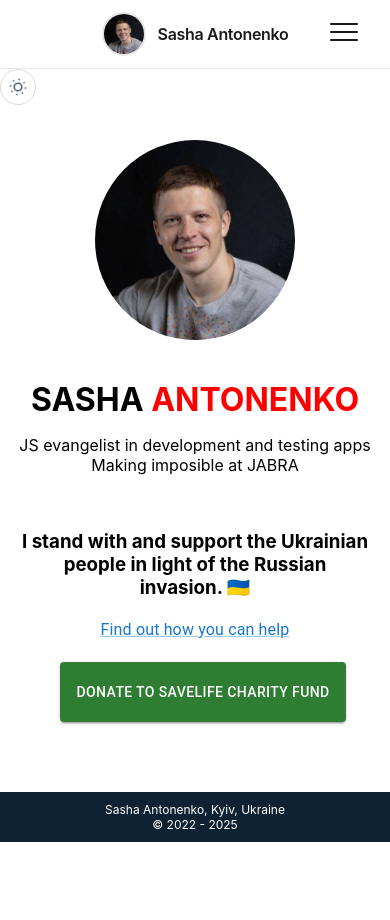
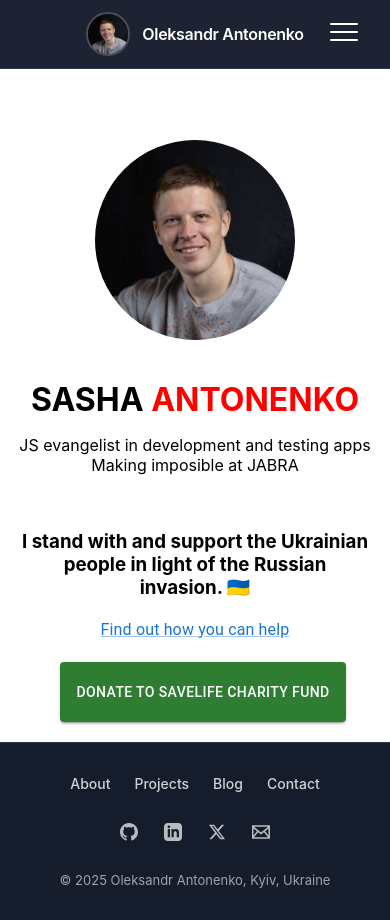
Before and after one commit to sashaant/antonenko-tech, a React (Create React App) app: page / in a window 390 px wide. Before the commit the page ends 844 px from the top, so only its background shows below. Built offline with nearby package versions, Linux system fonts and the light colour scheme; the HTML template or start-up script is replaced by a standard one.

Commit message:
header and footer update

```diff
--- a/src/componets/Footer.js
+++ b/src/componets/Footer.js
@@ -1,17 +1,84 @@
 import React from 'react';
-
 import '../styles/Footer.css';
 
+const Footer = () => {
+  const currentYear = new Date().getFullYear();
 
-const Footer = () => {
-    const year = new Date().getFullYear();
+  const navigationLinks = [
+    { href: '#about', label: 'About' },
+    { href: '#projects', label: 'Projects' },
+    { href: '#blog', label: 'Blog' },
+    { href: '#contact', label: 'Contact' }
+  ];
 
-    return (
-        <div className="footer">
-            <p>Sasha Antonenko, Kyiv, Ukraine<br/>
-            {`© 2022 - ${year}`} </p>
+  const socialLinks = [
+    {
+      href: 'https://github.com/sashaant',
+      label: 'GitHub',
+      icon: (
+        <path d="M12 0c-6.626 0-12 5.373-12 12 0 5.302 3.438 9.8 8.207 11.387.599.111.793-.261.793-.577v-2.234c-3.338.726-4.033-1.416-4.033-1.416-.546-1.387-1.333-1.756-1.333-1.756-1.089-.745.083-.729.083-.729 1.205.084 1.839 1.237 1.839 1.237 1.07 1.834 2.807 1.304 3.492.997.107-.775.418-1.305.762-1.604-2.665-.305-5.467-1.334-5.467-5.931 0-1.311.469-2.381 1.236-3.221-.124-.303-.535-1.524.117-3.176 0 0 1.008-.322 3.301 1.23.957-.266 1.983-.399 3.003-.404 1.02.005 2.047.138 3.006.404 2.291-1.552 3.297-1.23 3.297-1.23.653 1.653.242 2.874.118 3.176.77.84 1.235 1.911 1.235 3.221 0 4.609-2.807 5.624-5.479 5.921.43.372.823 1.102.823 2.222v3.293c0 .319.192.694.801.576 4.765-1.589 8.199-6.086 8.199-11.386 0-6.627-5.373-12-12-12z" />
+      )
+    },
+    {
+      href: 'https://www.linkedin.com/in/oleksandr-antonenko-81a1a6125/',
+      label: 'LinkedIn',
+      icon: (
+        <path d="M19 0h-14c-2.761 0-5 2.239-5 5v14c0 2.761 2.239 5 5 5h14c2.762 0 5-2.239 5-5v-14c0-2.761-2.238-5-5-5zm-11 19h-3v-11h3v11zm-1.5-12.268c-.966 0-1.75-.79-1.75-1.764s.784-1.764 1.75-1.764 1.75.79 1.75 1.764-.783 1.764-1.75 1.764zm13.5 12.268h-3v-5.604c0-3.368-4-3.113-4 0v5.604h-3v-11h3v1.765c1.396-2.586 7-2.777 7 2.476v6.759z" />
+      )
+    },
+    {
+      href: 'https://twitter.com/yourusername',
+      label: 'Twitter',
+      icon: (
+        <path d="M18.244 2.25h3.308l-7.227 8.26 8.502 11.24H16.17l-5.214-6.817L4.99 21.75H1.68l7.73-8.835L1.254 2.25H8.08l4.713 6.231zm-1.161 17.52h1.833L7.084 4.126H5.117z" />
+      )
+    },
+    {
+      href: 'mailto:oantonenko.dev@gmail.com',
+      label: 'Email',
+      icon: (
+        <path d="M0 3v18h24v-18h-24zm6.623 7.929l-4.623 5.712v-9.458l4.623 3.746zm-4.141-5.929h19.035l-9.517 7.713-9.518-7.713zm5.694 7.188l3.824 3.099 3.83-3.104 5.612 6.817h-18.779l5.513-6.812zm9.208-1.264l4.616-3.741v9.348l-4.616-5.607z" />
+      )
+    }
+  ];
+
+  return (
+    <footer className="dark-footer">
+      <div className="footer-container">
+        {/* Navigation Links */}
+        <nav className="footer-nav" aria-label="Footer navigation">
+          {navigationLinks.map((link) => (
+            <a key={link.href} href={link.href}>
+              {link.label}
+            </a>
+          ))}
+        </nav>
+
+        {/* Social Icons */}
+        <div className="footer-socials" aria-label="Social media links">
+          {socialLinks.map((social) => (
+            <a
+              key={social.label}
+              href={social.href}
+              target="_blank"
+              rel="noopener noreferrer"
+              className="footer-social-link"
+              aria-label={social.label}
+            >
+              <svg viewBox="0 0 24 24" width="20" height="20" fill="currentColor">
+                {social.icon}
+              </svg>
+            </a>
+          ))}
         </div>
-    );
-    };
+
+        {/* Copyright */}
+        <div className="footer-copyright">
+          <p>© {currentYear} Oleksandr Antonenko, Kyiv, Ukraine</p>
+        </div>
+      </div>
+    </footer>
+  );
+};
 
 export default Footer;
--- a/src/componets/Header.js
+++ b/src/componets/Header.js
@@ -16,18 +16,19 @@ function Header() {
         {/* Profile Section - Centered */}
         <div className="header-profile">
           <a href="/" className="header-brand">
-            <img src={profileImage} alt="Sasha Antonenko" className="header-avatar" />
-            <span className="header-name">Sasha Antonenko</span>
+            <img src={profileImage} alt="Oleksandr Antonenko" className="header-avatar" />
+            <span className="header-name">Oleksandr Antonenko</span>
           </a>
         </div>
 
         {/* Desktop Navigation - Centered */}
-        <nav className="header-nav desktop-nav">
-          <a href="#about" className="nav-link">About</a>
-          <a href="#projects" className="nav-link">Projects</a>
-          <a href="#blog" className="nav-link">Blog</a>
-          <a href="#contact" className="nav-link">Contact</a>
-        </nav>
+       <nav className="header-nav desktop-nav">
+  <a href="#about" className="nav-link" onClick={() => setShowMenu(false)}>About</a>
+          <a href="#videos" className="nav-link" onClick={() => setShowMenu(false)}>Videos</a>
+          <a href="#podcasts" className="nav-link" onClick={() => setShowMenu(false)}>Podcasts</a>
+          <a href="#courses" className="nav-link" onClick={() => setShowMenu(false)}>Courses</a>
+          <a href="#blog" className="nav-link" onClick={() => setShowMenu(false)}>Blog</a>
+</nav>
 
         {/* Right Section: Social Icons + Theme Switcher */}
         <div className="header-right">
@@ -95,10 +96,12 @@ function Header() {
 
       {/* Mobile Navigation */}
       <nav className={`mobile-nav ${showMenu ? 'show' : ''}`}>
-        <a href="#about" className="nav-link" onClick={() => setShowMenu(false)}>About</a>
-        <a href="#projects" className="nav-link" onClick={() => setShowMenu(false)}>Projects</a>
-        <a href="#blog" className="nav-link" onClick={() => setShowMenu(false)}>Blog</a>
-        <a href="#contact" className="nav-link" onClick={() => setShowMenu(false)}>Contact</a>
+          <a href="#about" className="nav-link" onClick={() => setShowMenu(false)}>About</a>
+          <a href="#videos" className="nav-link" onClick={() => setShowMenu(false)}>Videos</a>
+          <a href="#podcasts" className="nav-link" onClick={() => setShowMenu(false)}>Podcasts</a>
+          <a href="#courses" className="nav-link" onClick={() => setShowMenu(false)}>Courses</a>
+          <a href="#blog" className="nav-link" onClick={() => setShowMenu(false)}>Blog</a>
+
 
         {/* Mobile Social Icons + Theme Switcher */}
         <div className="mobile-bottom-row">
--- a/src/styles/Footer.css
+++ b/src/styles/Footer.css
@@ -1,20 +1,132 @@
-  .footer {
-    display: flex;
-    justify-content: center;
-    align-items: center;
-    height: 50px;
-    background-color: #0e2233;
-    color: #fff;
-    font-size: 14px;
-    width: 100%;
-    position: absolute;
-    bottom: 0;
+.dark-footer {
+  background: rgba(17, 24, 39, 0.98);
+  border-top: 1px solid rgba(255, 255, 255, 0.1);
+  padding: 2.5rem 0;
+  margin-top: auto;
 }
 
-@media only screen and (max-width: 768px) {
-    .footer {
-        font-size: 12px;
-        margin-top: 50px;
-        position: inherit;
-    }
+.footer-container {
+  max-width: 1400px;
+  margin: 0 auto;
+  padding: 0 2rem;
+  display: flex;
+  flex-direction: column;
+  align-items: center;
+  gap: 1.5rem;
 }
+
+/* Navigation Links */
+.footer-nav {
+  display: flex;
+  gap: 2rem;
+  flex-wrap: wrap;
+  justify-content: center;
+}
+
+.footer-nav a {
+  color: rgba(255, 255, 255, 0.8);
+  text-decoration: none;
+  font-size: 0.9375rem;
+  font-weight: 500;
+  transition: color 0.2s ease;
+  position: relative;
+}
+
+.footer-nav a:hover {
+  color: #ffffff;
+}
+
+/* Subtle underline on hover */
+.footer-nav a::after {
+  content: '';
+  position: absolute;
+  bottom: -4px;
+  left: 0;
+  width: 0;
+  height: 1px;
+  background: rgba(255, 255, 255, 0.8);
+  transition: width 0.3s ease;
+}
+
+.footer-nav a:hover::after {
+  width: 100%;
+}
+
+/* Social Icons */
+.footer-socials {
+  display: flex;
+  gap: 1rem;
+  justify-content: center;
+}
+
+.footer-social-link {
+  display: flex;
+  align-items: center;
+  justify-content: center;
+  width: 36px;
+  height: 36px;
+  color: rgba(255, 255, 255, 0.7);
+  background: transparent;
+  border-radius: 50%;
+  transition: all 0.2s ease;
+  text-decoration: none;
+}
+
+.footer-social-link:hover {
+  color: #ffffff;
+  background: rgba(255, 255, 255, 0.1);
+  transform: translateY(-2px);
+}
+
+.footer-social-link svg {
+  width: 20px;
+  height: 20px;
+}
+
+/* Copyright */
+.footer-copyright {
+  text-align: center;
+}
+
+.footer-copyright p {
+  margin: 0;
+  color: rgba(255, 255, 255, 0.6);
+  font-size: 0.875rem;
+}
+
+/* Mobile adjustments */
+@media (max-width: 767px) {
+  .dark-footer {
+    padding: 2rem 0;
+  }
+
+  .footer-container {
+    padding: 0 1.5rem;
+  }
+
+  .footer-nav {
+    gap: 1.5rem;
+  }
+
+  .footer-nav a {
+    font-size: 0.875rem;
+  }
+
+  .footer-socials {
+    gap: 0.75rem;
+  }
+
+  .footer-social-link {
+    width: 32px;
+    height: 32px;
+  }
+
+  .footer-social-link svg {
+    width: 18px;
+    height: 18px;
+  }
+
+  .footer-copyright p {
+    font-size: 0.8125rem;
+  }
+}
--- /dev/null
+++ b/src/styles/Global-styles.css
@@ -0,0 +1,106 @@
+/* Default Light Mode */
+body {
+  margin: 0;
+  padding: 0;
+  font-family: -apple-system, BlinkMacSystemFont, 'Segoe UI', 'Roboto', 'Oxygen',
+    'Ubuntu', 'Cantarell', 'Fira Sans', 'Droid Sans', 'Helvetica Neue',
+    sans-serif;
+  -webkit-font-smoothing: antialiased;
+  -moz-osx-font-smoothing: grayscale;
+  background-color: #ffffff;
+  color: #1a1a1a;
+  transition: background-color 0.3s ease, color 0.3s ease;
+}
+
+/* Dark Mode - Only affects main content background */
+body.dark-mode {
+  background-color: #0f172a;
+  color: #e2e8f0;
+}
+
+/* Main content wrapper */
+.main-content {
+  min-height: 100vh;
+  background-color: inherit;
+}
+
+/* Card/Component backgrounds */
+.card,
+.content-section,
+.component {
+  background-color: #ffffff;
+  color: #1a1a1a;
+  transition: background-color 0.3s ease, color 0.3s ease;
+}
+
+body.dark-mode .card,
+body.dark-mode .content-section,
+body.dark-mode .component {
+  background-color: #1e293b;
+  color: #e2e8f0;
+}
+
+/* Links */
+a {
+  color: #3b82f6;
+  text-decoration: none;
+  transition: color 0.2s ease;
+}
+
+a:hover {
+  color: #2563eb;
+}
+
+body.dark-mode a {
+  color: #60a5fa;
+}
+
+body.dark-mode a:hover {
+  color: #93c5fd;
+}
+
+/* Code blocks */
+code {
+  font-family: source-code-pro, Menlo, Monaco, Consolas, 'Courier New',
+    monospace;
+}
+
+/* Selection */
+::selection {
+  background-color: rgba(59, 130, 246, 0.3);
+  color: inherit;
+}
+
+body.dark-mode ::selection {
+  background-color: rgba(96, 165, 250, 0.3);
+}
+
+/* Scrollbar styling (optional) */
+::-webkit-scrollbar {
+  width: 12px;
+}
+
+::-webkit-scrollbar-track {
+  background: #f1f5f9;
+}
+
+::-webkit-scrollbar-thumb {
+  background: #cbd5e1;
+  border-radius: 6px;
+}
+
+::-webkit-scrollbar-thumb:hover {
+  background: #94a3b8;
+}
+
+body.dark-mode ::-webkit-scrollbar-track {
+  background: #0f172a;
+}
+
+body.dark-mode ::-webkit-scrollbar-thumb {
+  background: #334155;
+}
+
+body.dark-mode ::-webkit-scrollbar-thumb:hover {
+  background: #475569;
+}
--- a/src/styles/Header.css
+++ b/src/styles/Header.css
@@ -1,19 +1,13 @@
-/* Modern Header Styles - Centered Layout with Theme Switcher */
+/* Modern Header Styles - Always Dark */
 
 .modern-header {
   position: sticky;
   top: 0;
   z-index: 1000;
-  background: rgba(255, 255, 255, 0.95);
+  background: rgba(17, 24, 39, 0.95);
   backdrop-filter: blur(10px);
-  border-bottom: 1px solid rgba(0, 0, 0, 0.08);
+  border-bottom: 1px solid rgba(255, 255, 255, 0.1);
   transition: all 0.3s ease;
-}
-
-/* Dark mode support */
-body.dark-mode .modern-header {
-  background: rgba(14, 34, 51, 0.95);
-  border-bottom: 1px solid rgba(255, 255, 255, 0.1);
 }
 
 .header-container {
@@ -50,12 +44,8 @@ body.dark-mode .modern-header {
   height: 48px;
   border-radius: 50%;
   object-fit: cover;
-  border: 2px solid rgba(0, 0, 0, 0.1);
+  border: 2px solid rgba(255, 255, 255, 0.2);
   transition: transform 0.2s ease;
-}
-
-body.dark-mode .header-avatar {
-  border-color: rgba(255, 255, 255, 0.2);
 }
 
 .header-brand:hover .header-avatar {
@@ -65,12 +55,8 @@ body.dark-mode .header-avatar {
 .header-name {
   font-size: 1.125rem;
   font-weight: 600;
-  color: #1a1a1a;
+  color: #ffffff;
   letter-spacing: -0.02em;
-}
-
-body.dark-mode .header-name {
-  color: #ffffff;
 }
 
 /* Desktop Navigation - Centered */
@@ -88,7 +74,7 @@ body.dark-mode .header-name {
 
 .nav-link {
   position: relative;
-  color: #4a5568;
+  color: rgba(255, 255, 255, 0.8);
   text-decoration: none;
   font-size: 0.9375rem;
   font-weight: 500;
@@ -96,15 +82,7 @@ body.dark-mode .header-name {
   transition: color 0.2s ease;
 }
 
-body.dark-mode .nav-link {
-  color: rgba(255, 255, 255, 0.8);
-}
-
 .nav-link:hover {
-  color: #1a1a1a;
-}
-
-body.dark-mode .nav-link:hover {
   color: #ffffff;
 }
 
@@ -116,12 +94,8 @@ body.dark-mode .nav-link:hover {
   left: 0;
   width: 0;
   height: 2px;
-  background: #1a1a1a;
+  background: #ffffff;
   transition: width 0.3s ease;
-}
-
-body.dark-mode .nav-link::after {
-  background: #ffffff;
 }
 
 .nav-link:hover::after {
@@ -164,26 +138,17 @@ body.dark-mode .nav-link::after {
   justify-content: center;
   width: 36px;
   height: 36px;
-  color: #4a5568;
+  color: rgba(255, 255, 255, 0.7);
   background: transparent;
   border-radius: 50%;
   transition: all 0.2s ease;
   text-decoration: none;
 }
 
-body.dark-mode .social-link {
-  color: rgba(255, 255, 255, 0.7);
-}
-
 .social-link:hover {
-  color: #1a1a1a;
-  background: rgba(0, 0, 0, 0.05);
-  transform: translateY(-2px);
-}
-
-body.dark-mode .social-link:hover {
   color: #ffffff;
   background: rgba(255, 255, 255, 0.1);
+  transform: translateY(-2px);
 }
 
 .social-link svg {
@@ -216,14 +181,10 @@ body.dark-mode .social-link:hover {
 .menu-icon {
   width: 100%;
   height: 2px;
-  background: #1a1a1a;
+  background: #ffffff;
   border-radius: 2px;
   transition: all 0.3s ease;
   transform-origin: center;
-}
-
-body.dark-mode .menu-icon {
-  background: #ffffff;
 }
 
 /* Animated hamburger to X */
@@ -255,10 +216,6 @@ body.dark-mode .menu-icon {
 .mobile-nav.show {
   max-height: 500px;
   padding: 1rem 0;
-  border-top: 1px solid rgba(0, 0, 0, 0.08);
-}
-
-body.dark-mode .mobile-nav.show {
   border-top: 1px solid rgba(255, 255, 255, 0.1);
 }
 
@@ -271,10 +228,6 @@ body.dark-mode .mobile-nav.show {
 }
 
 .mobile-nav .nav-link:hover {
-  background: rgba(0, 0, 0, 0.03);
-}
-
-body.dark-mode .mobile-nav .nav-link:hover {
   background: rgba(255, 255, 255, 0.05);
 }
 
@@ -289,13 +242,9 @@ body.dark-mode .mobile-nav .nav-link:hover {
   gap: 1rem;
   padding: 1rem 0;
   margin-top: 0.5rem;
-  border-top: 1px solid rgba(0, 0, 0, 0.08);
+  border-top: 1px solid rgba(255, 255, 255, 0.1);
   width: 100%;
   justify-content: center;
-}
-
-body.dark-mode .mobile-bottom-row {
-  border-top: 1px solid rgba(255, 255, 255, 0.1);
 }
 
 .mobile-socials {
--- a/src/styles/ThemeSwitcher.css
+++ b/src/styles/ThemeSwitcher.css
@@ -1,4 +1,4 @@
-/* Theme Switcher Styles */
+/* Theme Switcher Styles - Always on Dark Background */
 
 .theme-switcher {
   display: flex;
@@ -7,30 +7,20 @@
   width: 40px;
   height: 40px;
   background: transparent;
-  border: 1px solid rgba(0, 0, 0, 0.15);
+  border: 1px solid rgba(255, 255, 255, 0.2);
   border-radius: 50%;
   cursor: pointer;
   transition: all 0.3s ease;
-  color: #4a5568;
+  color: rgba(255, 255, 255, 0.8);
   padding: 0;
   position: relative;
   overflow: hidden;
 }
 
-body.dark-mode .theme-switcher {
-  border-color: rgba(255, 255, 255, 0.2);
-  color: rgba(255, 255, 255, 0.8);
-}
-
 .theme-switcher:hover {
-  border-color: #1a1a1a;
-  background: rgba(0, 0, 0, 0.03);
-  transform: translateY(-2px);
-}
-
-body.dark-mode .theme-switcher:hover {
   border-color: rgba(255, 255, 255, 0.4);
   background: rgba(255, 255, 255, 0.1);
+  transform: translateY(-2px);
 }
 
 .theme-icon {
```
